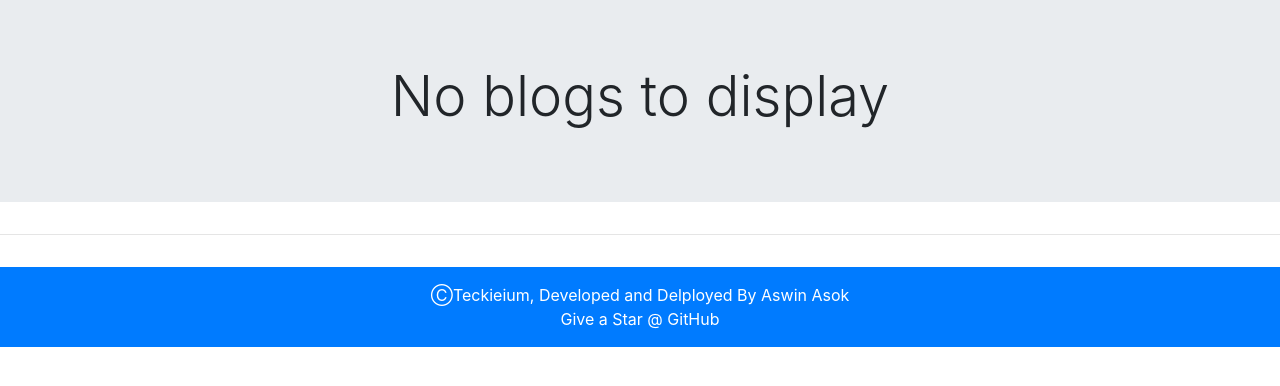
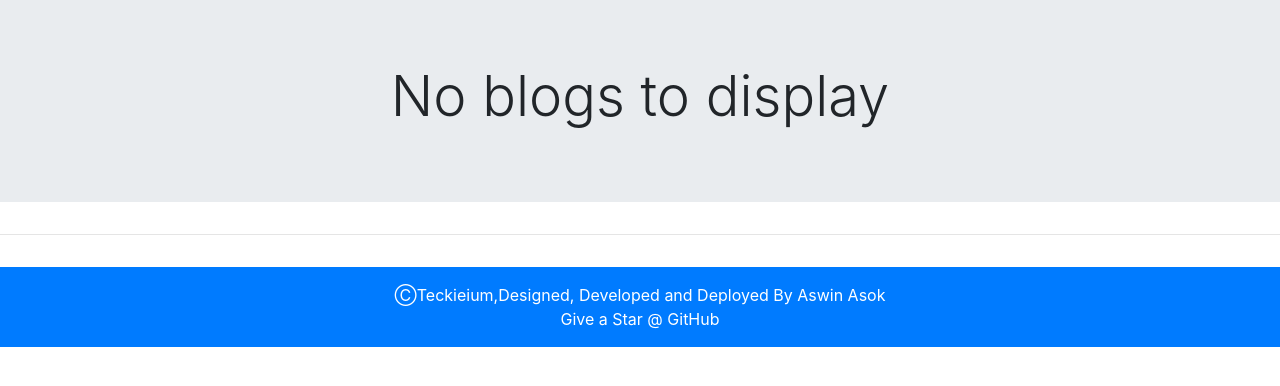
Before and after one commit to AswinAsok/Teckieium, a Django app: page / in a window 1280 px wide. Shown: the part 57-443 px from the top of the page. Run offline with Django 3.2, Linux system fonts and the light colour scheme; data that the repository does not hold is empty; some libraries are stand-ins or nearby versions.

Commit message:
Update base.html

```diff
--- a/Templates/base.html
+++ b/Templates/base.html
@@ -61,7 +61,7 @@
   <footer class="footer">
     <div class="bg-primary  p-3">
       <div class="d-flex justify-content-center">
-        <span class="text-white">ⒸTeckieium, Developed and Delployed By Aswin Asok</span>
+        <span class="text-white">ⒸTeckieium,Designed, Developed and Deployed By Aswin Asok</span>
       </div>
       <div class="d-flex justify-content-center">
         <a href="https://github.com/AswinAsok"><span class="text-white">Give a Star @ GitHub</span></a>
```
